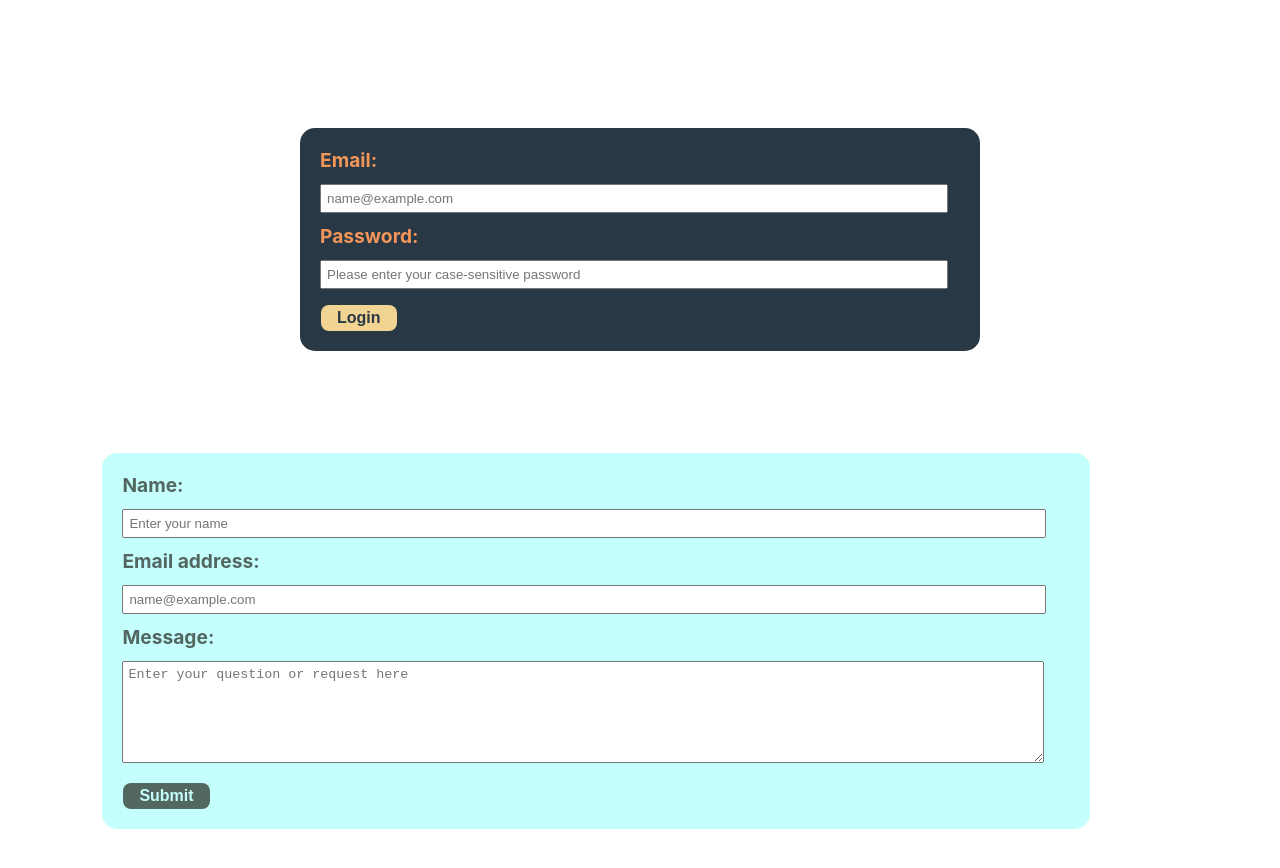
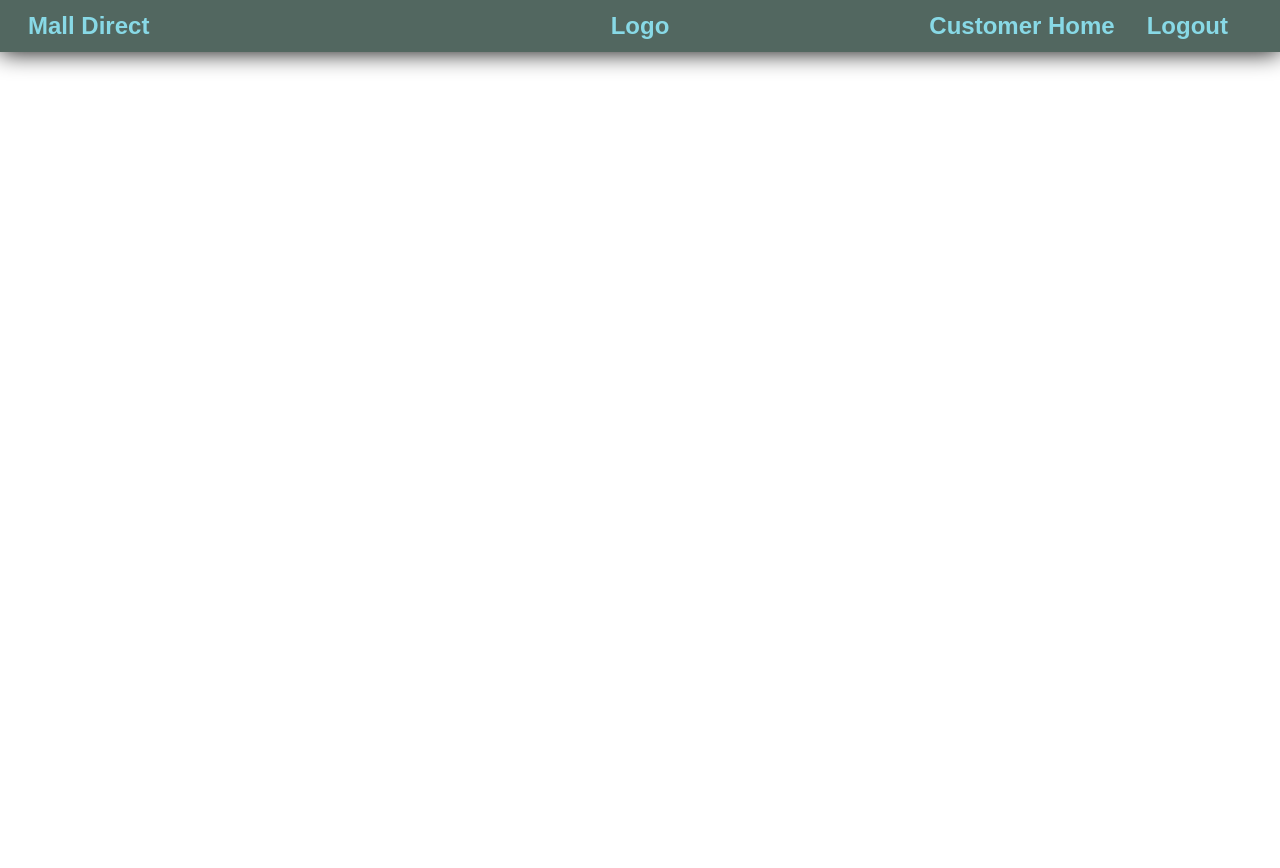
Before and after one commit to knharman/mall-directory, a React (Create React App) app in the folder client/: page / in a window 1280 px wide. Shown: the top 868 px of the page. After the commit the page ends 800 px from the top, so only its background shows below. Built offline with nearby package versions, Linux system fonts and the light colour scheme.

Commit message:
added initial styling to NavBar

```diff
--- a/client/src/App.js
+++ b/client/src/App.js
@@ -1,12 +1,14 @@
 import './App.css';
+import CustomerHome from './pages/CustomerHome';
 import ContactUs from './pages/ContactUs';
 import DeveloperLogin from './pages/DeveloperLogin';
 
 function App() {
   return (
     <>
-    <DeveloperLogin />
-    <ContactUs />
+    <CustomerHome />
+    {/* <DeveloperLogin />
+    <ContactUs /> */}
     </>
 
   );
--- a/client/src/components/NavBar/index.js
+++ b/client/src/components/NavBar/index.js
@@ -1,22 +1,30 @@
 import React, { useState } from "react";
-import { Container, Navbar, Nav } from "react-bootstrap";
+import { Container, Navbar, Nav, Row, Col } from "react-bootstrap";
 import './style.css';
+import '../../index.css';
+import Auth from '../../utils/auth';
+import 'bootstrap/dist/css/bootstrap.min.css';
 
 const AppNavbar = () => {
+    const yes = true
     return (
         <>
-            <Container>
-                <Navbar className="nav-bar" bg="dark" variant="dark" fixed="top">
-                    <Container>
-                        <Navbar.Brand href="#home">Navbar</Navbar.Brand>
-                        <Nav className="me-auto">
-                            <Nav.Link href="#home">Home</Nav.Link>
-                            <Nav.Link href="#features">Features</Nav.Link>
-                            <Nav.Link href="#pricing">Pricing</Nav.Link>
+            <Container className="nav-bar" fluid>
+                <Row lg={12} className="nav-row">
+                    <Col md={4}><Nav.Link href="/" className="nav-title">Mall Direct</Nav.Link></Col>
+                    <Col md={4} ><Nav.Link className="text-center nav-title">Logo</Nav.Link></Col>
+                    <Col md={4}>
+                        <Nav className="container-fluid">
+                            <Nav.Link href="/" className="ms-auto  nav-title">Customer Home</Nav.Link>
+                            {yes ? (
+                                <Nav.Link onClick={Auth.logout} className="nav-title">Logout</Nav.Link>
+                            ) : ''}
                         </Nav>
-                    </Container>
-                </Navbar>
+                    </Col>
+                </Row>
             </Container>
+
+
         </>
     )
 }
--- a/client/src/components/NavBar/style.css
+++ b/client/src/components/NavBar/style.css
@@ -1,3 +1,35 @@
+:root {
+    --customer1: #C5FFFD;
+    --customer2: #88D9E6;
+    --customer3: #8B8BAE;
+    --customer4: #526760;
+    --customer5: #374B4A;
+    --developer1: #202C39;
+    --developer2: #283845;
+    --developer3: #B8B08D;
+    --developer4: #F2D492;
+    --developer5: #F29559;
+    --white: #FFFFFF;
+  }
+
 .nav-bar {
-    background-color: blue;
+    background-color: var(--customer4);
+    box-shadow: 0 0 25px 0 black;
+    text-decoration: none;
+    font-family: Arial, Helvetica, sans-serif;
+    font-size: x-large;
 }
+
+.nav-title {
+    color: var(--customer2) !important;
+    font-weight: bolder;
+}
+
+@media (max-width: 648px) {
+    .nav-row {
+        display: inline;
+    }
+    .nav-title {
+        color: yellow !important;
+    }
+}
--- a/client/src/index.js
+++ b/client/src/index.js
@@ -3,6 +3,7 @@ import ReactDOM from 'react-dom';
 import './index.css';
 import App from './App';
 import reportWebVitals from './reportWebVitals';
+import 'bootstrap/dist/css/bootstrap.min.css';
 
 ReactDOM.render(
   <React.StrictMode>
--- a/client/src/pages/CustomerHome.js
+++ b/client/src/pages/CustomerHome.js
@@ -0,0 +1,10 @@
+import React from "react";
+import AppNavbar from "../components/NavBar";
+
+const CustomerHome = () => {
+    return (
+        <AppNavbar />
+    )
+};
+
+export default CustomerHome;
```
